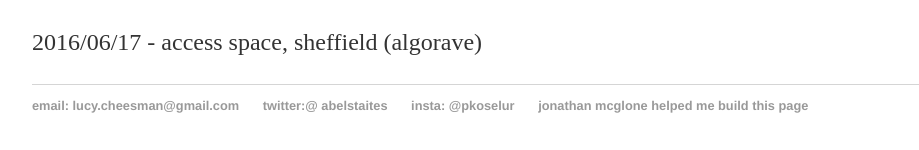
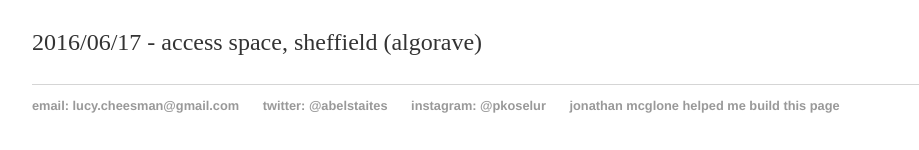
Before and after one commit to heavy-lifting/heavy-lifting.github.io, a Jekyll site: the page built from index.html, in a window 1280 px wide. Shown: the part 1269-1419 px from the top of the page, without its empty margins (160-1079 px from the left). Built offline with Jekyll 4.4.1, drawn with Linux system fonts in a browser that asks for light colours.

Commit message:
Update default.html

```diff
--- a/_layouts/default.html
+++ b/_layouts/default.html
@@ -22,8 +22,8 @@
 			<footer>
 	    		<ul>
 	        		<li><a href="mailto:lucy.cheesman@gmail.com">email: lucy.cheesman@gmail.com</a></li>
-	        		<li><a href="https://twitter.com/abelstaites">twitter:@ abelstaites</a></li>
-	        		<li><a href="https://www.instagram.com/pkoselur/">insta: @pkoselur</a></li>
+	        		<li><a href="https://twitter.com/abelstaites">twitter: @abelstaites</a></li>
+	        		<li><a href="https://www.instagram.com/pkoselur/">instagram: @pkoselur</a></li>
 	        		<li><a href="http://jmcglone.com/guides/github-pages/">jonathan mcglone helped me build this page</a></li>
 				</ul>
 			</footer>
```
